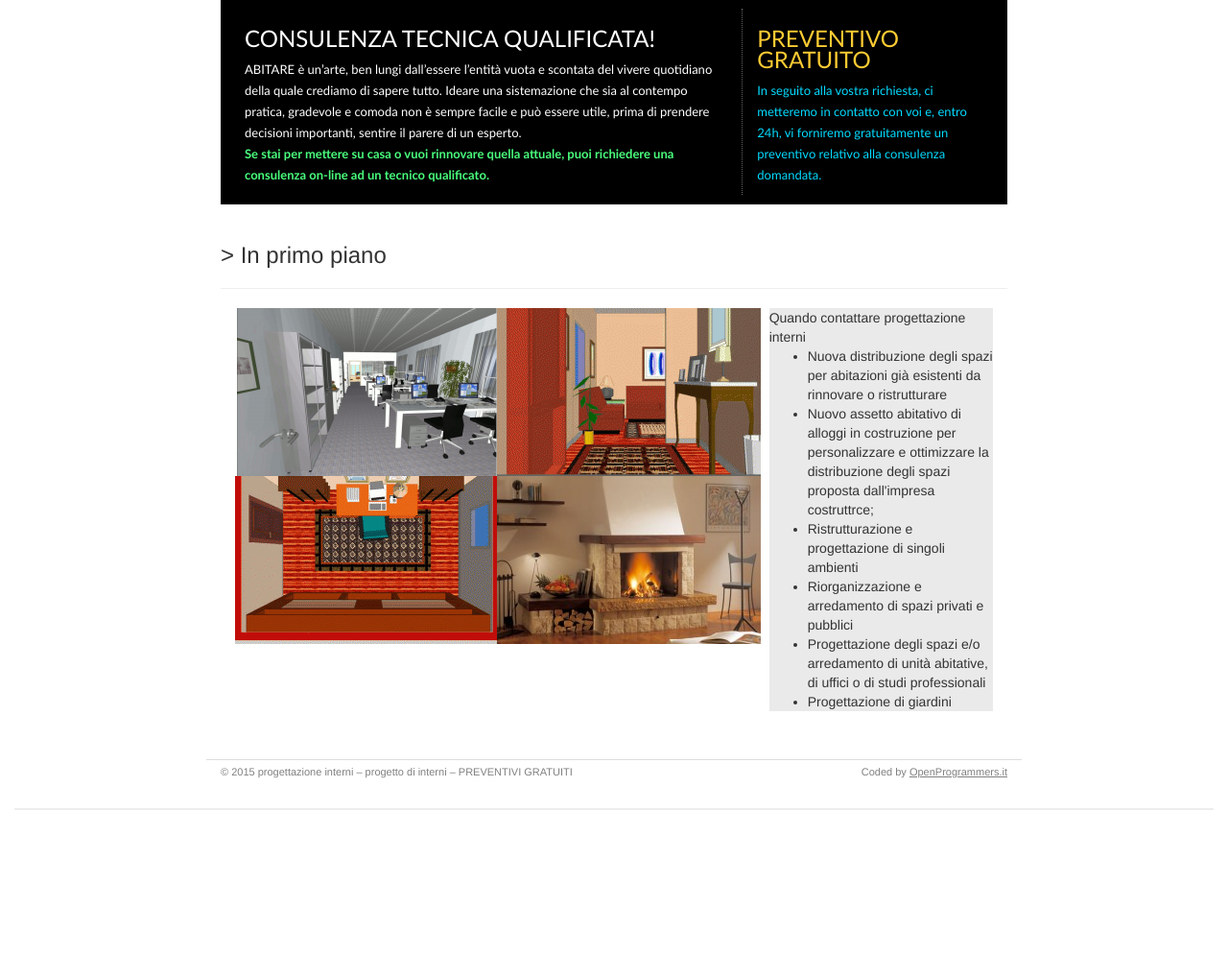
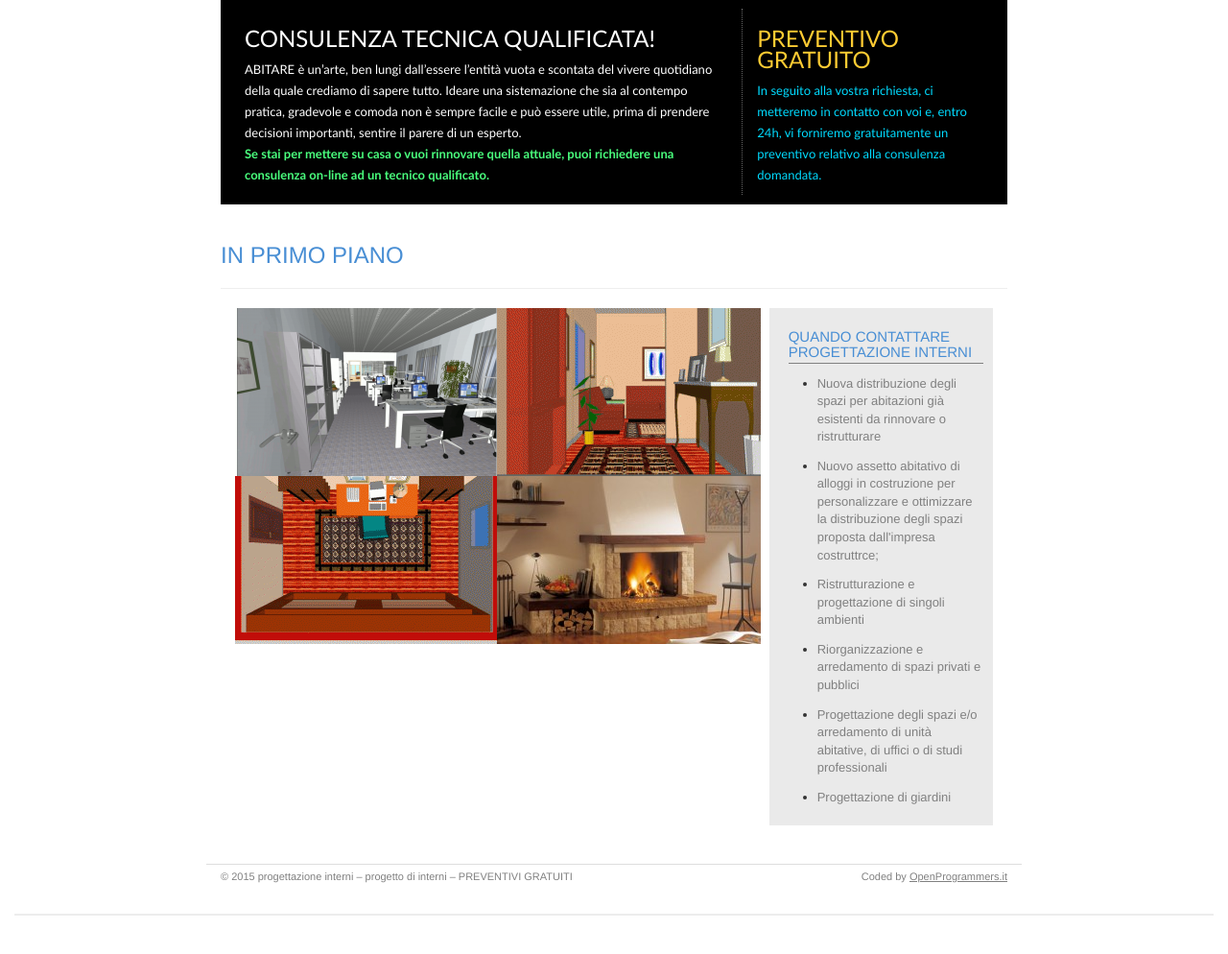
Before and after one commit to FrancescoBorzi/progettazione-interni, a PHP site: page / in a window 1280 px wide. Shown: the part 483-1477 px from the top of the page at 96% size. Before the commit the page ends 1327 px from the top, so only its background shows below. Run offline with PHP 8.4, Linux system fonts and the light colour scheme.

Commit message:
Aggiornata la home

```diff
--- a/css/style.css
+++ b/css/style.css
@@ -67,6 +67,11 @@ h5 {
 
 /* Home */
 
+.h3 {
+  text-transform: uppercase;
+  color: #488ED4;
+}
+
 .home-bottom {
   margin-right: 15px;
   margin-left: 15px;
@@ -107,9 +112,17 @@ h5 {
 
 .riquadro-grigio {
   margin-left: 10px;
-  background-color: #EAEAEA;
+  background-color: #eaeaea;
+  padding: 10px;
 }
 
+.riquadro-grigio h4 {
+  text-transform: uppercase;
+  font-size: 15px;
+  border-bottom: 1px solid grey;
+  color: #488ED4;
+  margin-left: 10px;
+}
 
 /* Chi Siamo */
 .whois-text {
--- a/partials/home-bottom.html
+++ b/partials/home-bottom.html
@@ -15,7 +15,7 @@
   <br>
 
   <div class="row">
-    <p class="h3">> In primo piano</p>
+    <p class="h3">In primo piano</p>
     <hr>
     <div class="col-sm-8">
       <div class="row">
@@ -27,22 +27,22 @@
     </div>
     <div class="col-sm-4">
       <div class="riquadro-grigio hidden-xs">
-        Quando contattare progettazione interni
+        <h4>Quando contattare progettazione interni</h4>
         <ul>
 
-          <li>Nuova distribuzione degli spazi per abitazioni già esistenti da rinnovare o ristrutturare</li>
+          <li><p>Nuova distribuzione degli spazi per abitazioni già esistenti da rinnovare o ristrutturare</p></li>
 
-          <li>Nuovo assetto abitativo di alloggi in costruzione per personalizzare e ottimizzare la distribuzione degli spazi proposta dall'impresa costruttrce;</li>
+          <li><p>Nuovo assetto abitativo di alloggi in costruzione per personalizzare e ottimizzare la distribuzione degli spazi proposta dall'impresa costruttrce;</p></li>
 
-          <li>Ristrutturazione e progettazione
-            di singoli ambienti</li>
+          <li><p>Ristrutturazione e progettazione
+            di singoli ambienti</p></li>
 
-          <li>Riorganizzazione e arredamento
-            di spazi privati e pubblici</li>
+          <li><p>Riorganizzazione e arredamento
+            di spazi privati e pubblici</p></li>
 
-          <li>Progettazione degli spazi e/o arredamento di unità abitative, di uffici o di studi professionali</li>
+          <li><p>Progettazione degli spazi e/o arredamento di unità abitative, di uffici o di studi professionali</p></li>
 
-          <li>Progettazione di giardini</li>
+          <li><p>Progettazione di giardini</p></li>
         </ul>
       </div>
     </div>
```
